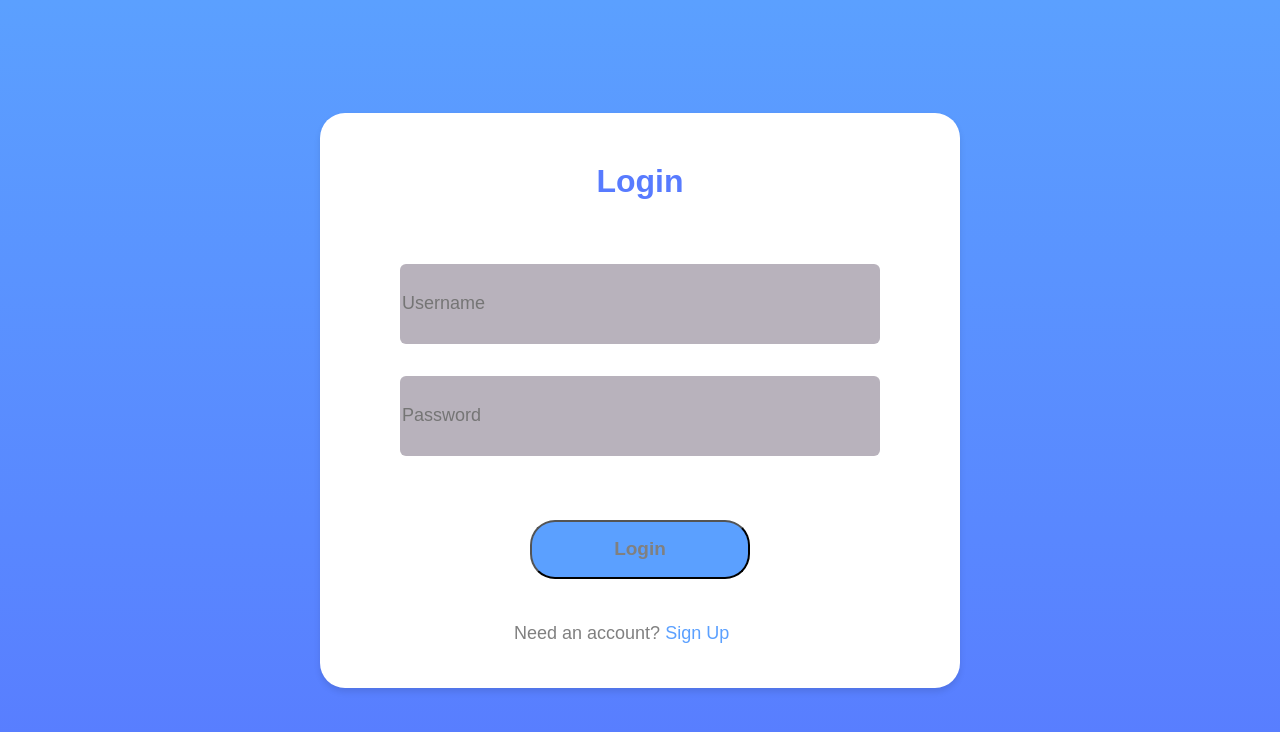
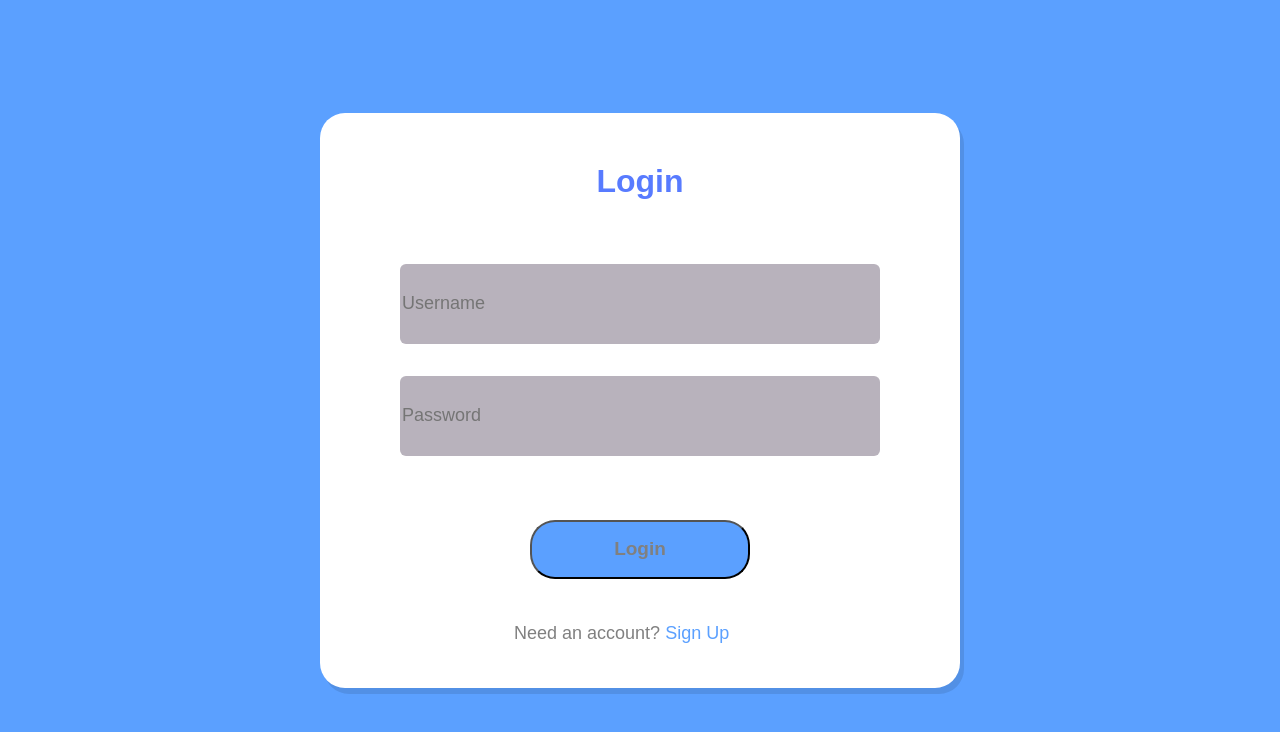
Before and after one commit to etherben/project, a React (Create React App) app in the folder Project/pftracker/: page / in a window 1280 px wide. Shown: the top 732 px of the page. Built offline with nearby package versions, Linux system fonts and the light colour scheme; no server answers.

Commit message:
changing stylesheets to fit containers properly

```diff
--- a/Project/pftracker/src/App.css
+++ b/Project/pftracker/src/App.css
@@ -1,15 +1,25 @@
+
+
 body {
-    background: linear-gradient(to bottom, #5ba0ff, #587bff); /* Light blue to darker blue gradient */
+    background-color: #5ba0ff;
     margin: 0;
     font-family: Arial, sans-serif;
-    height: 100%; /* Ensures the gradient covers the entire body */
+    display: flex;
+    min-height: 100vh;
+    flex-direction: column;
+    justify-content: center;
+    align-items: center;
 }
+
 
 .App {
     text-align: center;
     height: 100%; /* Ensures App container covers the full height */
+    width: 100%;
     display: flex;
     flex-direction: column;
+    justify-content: center;
+    align-items: center;
 }
 
 .App-header {
--- a/Project/pftracker/src/Components/Login/Login.css
+++ b/Project/pftracker/src/Components/Login/Login.css
@@ -1,17 +1,3 @@
-/* Ensure body and html take up full height */
-html, body {
-    height: 100%;
-    margin: 0;
-    font-family: Arial, sans-serif;
-}
-
-/* Gradient background for the whole page */
-body {
-    background: linear-gradient(to bottom, #5ba0ff, #587bff); /* Light blue to darker blue gradient */
-    display: flex;
-    justify-content: center;
-    align-items: center;
-}
 
 /* Container styling */
 .container {
@@ -22,7 +8,7 @@ body {
     width: 600px;
     background: white;  /* White background for the form container */
     padding: 20px;
-    box-shadow: 0px 4px 6px rgba(0, 0, 0, 0.1); /* Subtle shadow */
+    box-shadow: 4px 6px rgba(0, 0, 0, 0.1); /* Subtle shadow */
 }
 
 /* Header section of the container */
--- a/Project/pftracker/src/Components/MainPage/MainPage.css
+++ b/Project/pftracker/src/Components/MainPage/MainPage.css
@@ -4,6 +4,7 @@
     display: flex;
     flex-direction: column;
     padding: 20px;
+    max-width: 1200px;
 }
 
 .welcome-message {
@@ -14,6 +15,7 @@
 .content {
     display: flex;
     flex-grow: 1;
+    gap: 40px;
 }
 
 .leftside {
@@ -70,7 +72,7 @@
 }
 
 .rightside {
-    flex: 2;
+    flex: 1;
     background-color: #fbfbff;
     color: #222222;
     margin-left: 20px;
--- a/Project/pftracker/src/Components/MainPage/MainPage.jsx
+++ b/Project/pftracker/src/Components/MainPage/MainPage.jsx
@@ -73,19 +73,40 @@ const MainPage = ({ userId, onSingleSubmit, onFileSubmit, transactions, handleFe
         const totals = monthlyData.map(item => item.total);
 
         const chartSettings = {
+            title: {
+                text: 'Monthly Transaction Expenditure',
+                textStyle: {
+                    color: '#000000', // title text black
+                    fontSize: 18,
+                },
+            },
             xAxis: {
                 type: 'category',
                 data: months,
+                axisLabel: {
+                    textStyle: {
+                        color: '#000000', // label text color
+                    },
+                },
             },
             yAxis: {
                 type: 'value',
+                axisLabel: {
+                    textStyle: {
+                        color: '#000000', // label text color
+                    },
+                },
             },
-            series: [{
-                data: totals,
-                type: 'line',
-            }],
+            series: [
+                {
+                    data: totals,
+                    type: 'line',
+                    lineStyle: {
+                        color: 'black', // Line color
+                    },
+                },
+            ],
         };
-
         chart.setOption(chartSettings);
     }, [monthlyData]);
 
@@ -140,7 +161,7 @@ const MainPage = ({ userId, onSingleSubmit, onFileSubmit, transactions, handleFe
 
                     {/* Chart Section */}
                     <div className="chart-container">
-                        <div ref={chartRef} style={{height: '400px'}}></div>
+                        <div ref={chartRef} style={{width:'600px', height: '600px'}}></div>
                     </div>
                 </div>
 
```
Also changed, not shown: 1 other file (tests, documents, lock files or other folders).
